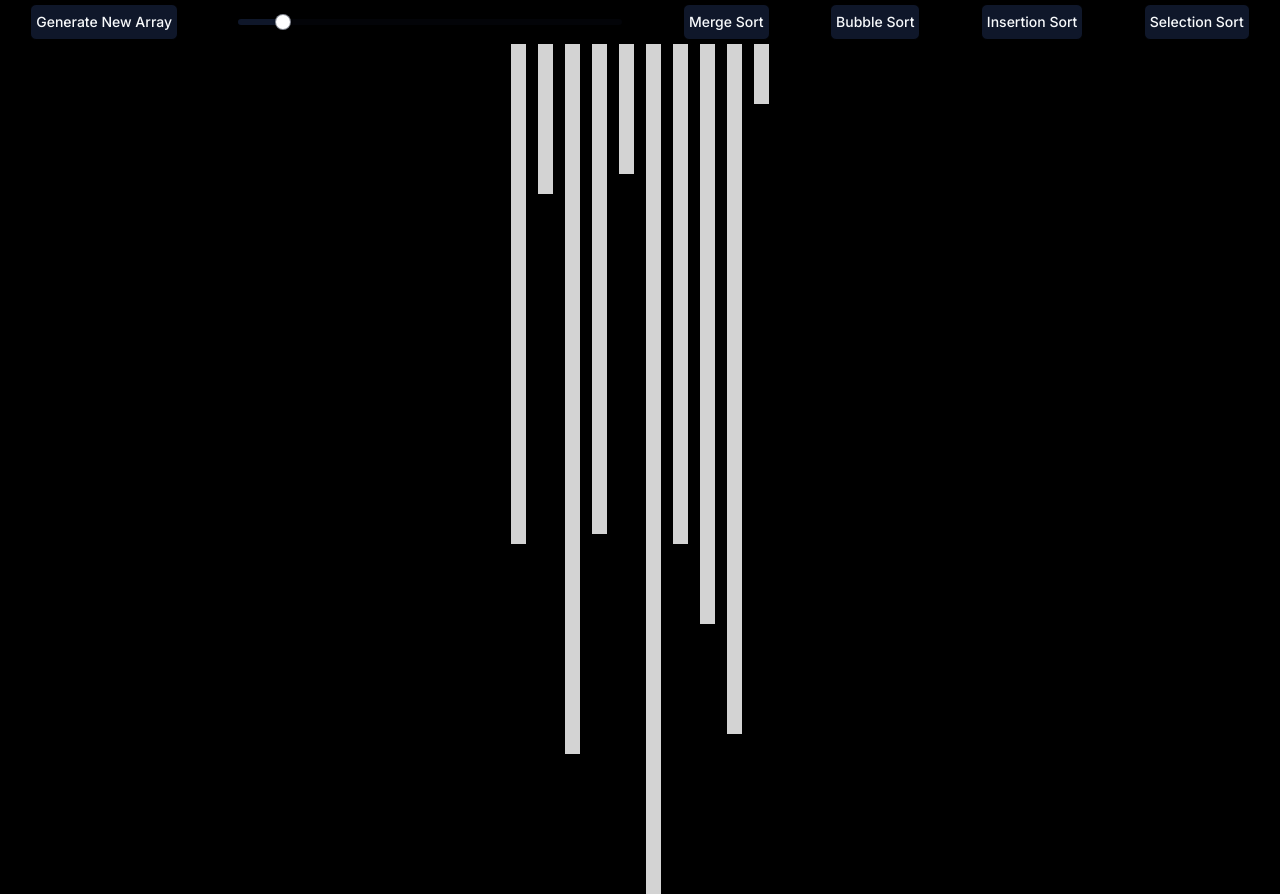
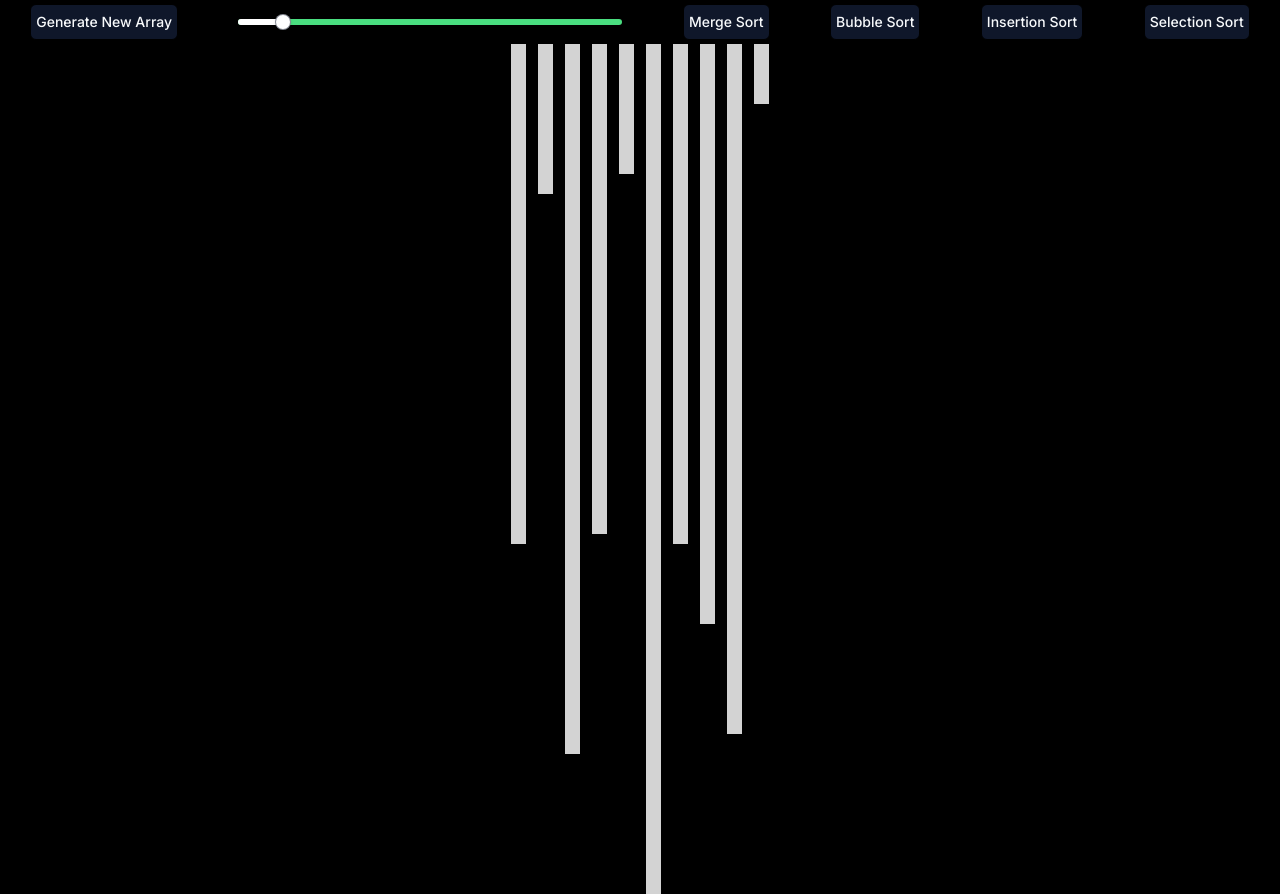
Before and after one commit to krish4693/sorting-visualizer, a Next.js app: page / in a window 1280 px wide. Built offline with nearby package versions, Linux system fonts and the light colour scheme.

Commit message:
style: fixed slider colors

```diff
--- a/src/components/ui/slider.tsx
+++ b/src/components/ui/slider.tsx
@@ -17,8 +17,8 @@ const Slider = React.forwardRef<
     )}
     {...props}
   >
-    <SliderPrimitive.Track className="relative h-1.5 w-30 grow overflow-hidden rounded-full bg-primary/20">
-      <SliderPrimitive.Range className="absolute h-full bg-primary" />
+    <SliderPrimitive.Track className="relative h-1.5 w-30 grow overflow-hidden rounded-full bg-green-400">
+      <SliderPrimitive.Range className="absolute h-full bg-white" />
     </SliderPrimitive.Track>
     <SliderPrimitive.Thumb className="block h-4 w-4 rounded-full border border-primary/50 bg-background shadow transition-colors focus-visible:outline-none focus-visible:ring-1 focus-visible:ring-ring disabled:pointer-events-none disabled:opacity-50" />
   </SliderPrimitive.Root>
```
